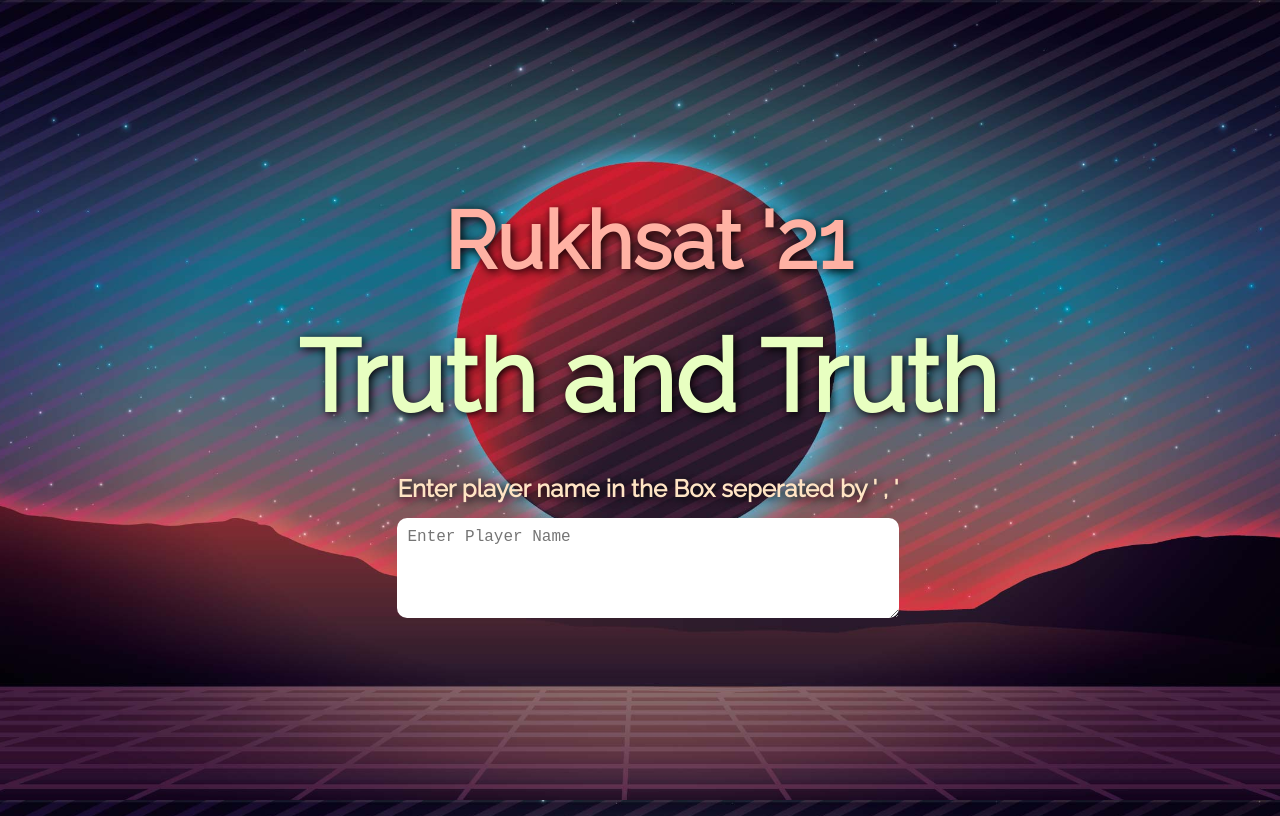
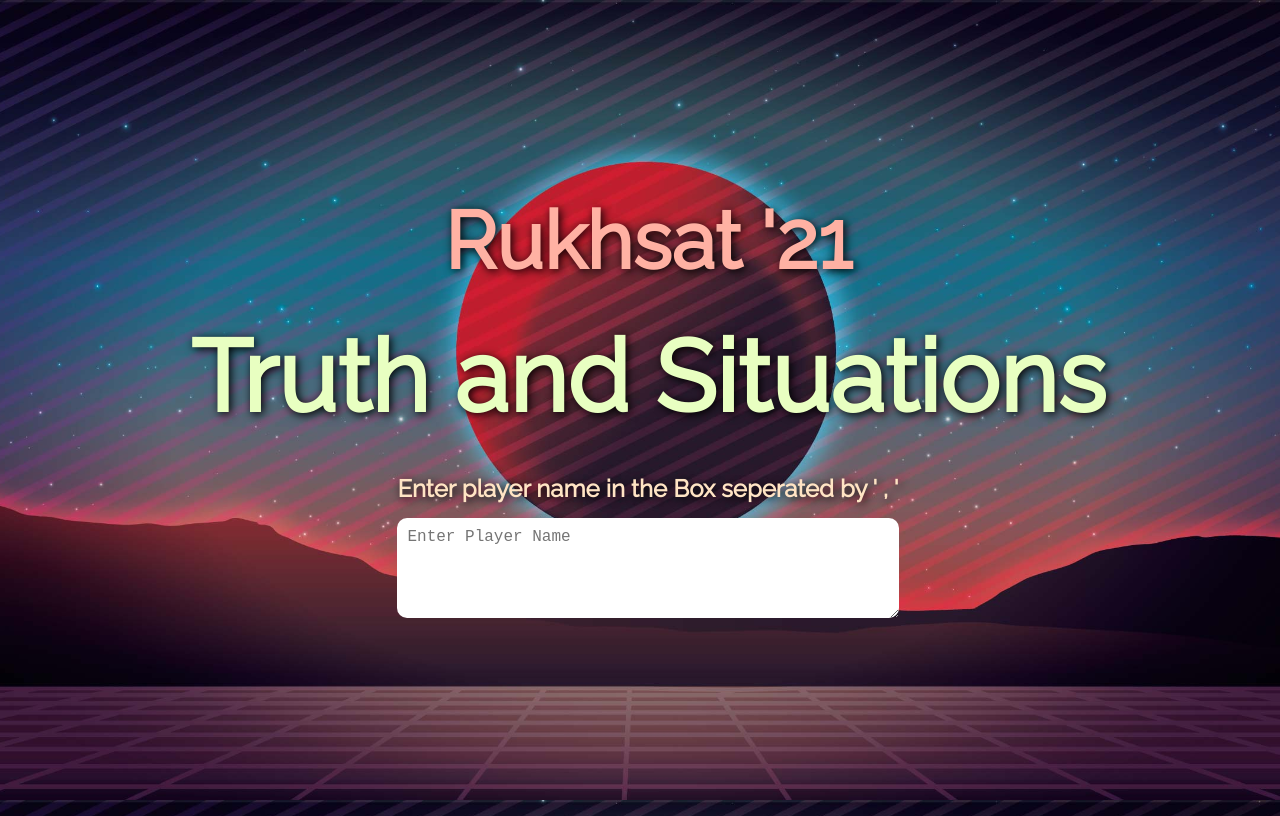
Before and after one commit to Piyush6702/Truth-and-Truth, a plain HTML site: page index.html in a window 1280 px wide. Drawn offline with Linux system fonts and the light colour scheme; a web font is replaced by a local one.

Commit message:
minor Fix

```diff
--- a/index.html
+++ b/index.html
@@ -9,7 +9,7 @@
 </head>
 <body>
     <h1 class="Event-heading">Rukhsat '21</h1>
-    <h1 class="game-heading">Truth and Truth</h1>
+    <h1 class="game-heading">Truth and Situations</h1>
     <div class="container">
         <h2>Enter player name in the Box seperated by ' , '</h2>
         <textarea placeholder="Enter Player Name"  id="choices" ></textarea>
```
